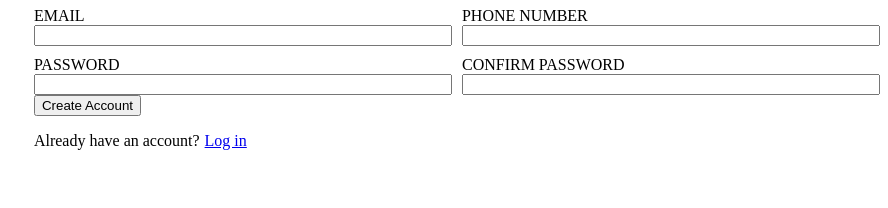
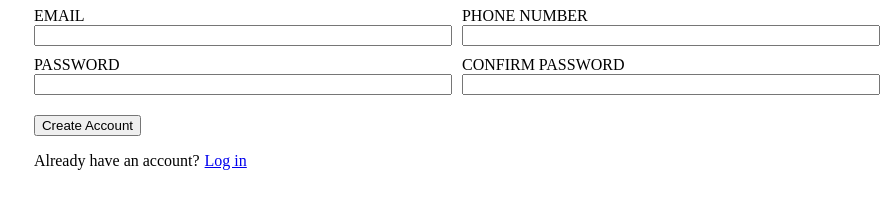
Before and after one commit to FloppyCacti/sign-upForm, a plain HTML site: page index.html in a window 1280 px wide. Shown: the part 238-446 px from the top of the page, 392-1280 px from the left. Drawn offline with Linux system fonts and the light colour scheme.

Commit message:
add margin to bottom content of form

```diff
--- a/styles.css
+++ b/styles.css
@@ -32,9 +32,13 @@ body{
     flex: 1 0 calc(50% - 10px);
 }
 
+.form-bottom{
+    margin: 20px 0px;
+}
+
 .logIn{
     display: flex;
-    gap: 5px
+    gap: 5px;
 }
 
 .logIn > p,a{
```
